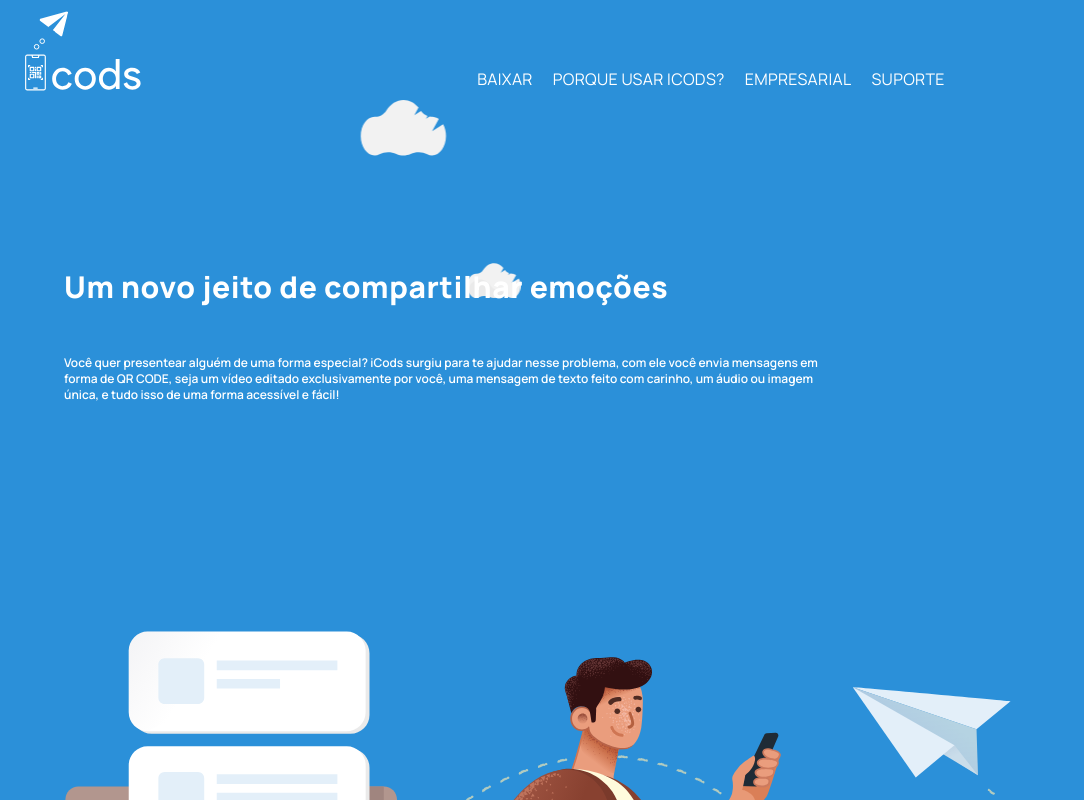
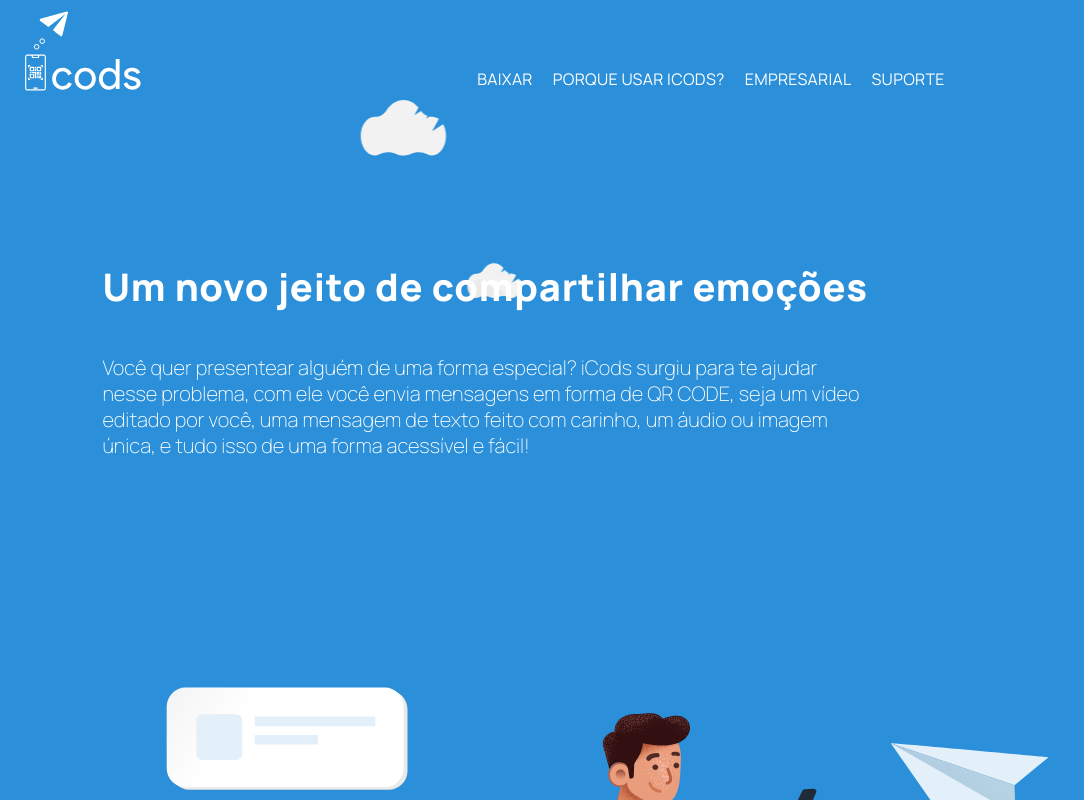
Before and after one commit to ICods-tech/icods-web, a Next.js app: page / in a window 1280 px wide. Shown: the whole page, without its empty margins (0-1084 px from the left). Built offline with nearby package versions, Linux system fonts and the light colour scheme.

Commit message:
adjust font weight in  home page.

```diff
--- a/components/Home/index.tsx
+++ b/components/Home/index.tsx
@@ -30,7 +30,7 @@ const Home = () => {
             <ContainerTextTitle>Um novo jeito de compartilhar emoções</ContainerTextTitle>
             <ContainerTextParagraph>
               Você quer presentear alguém de uma forma especial? iCods surgiu para te ajudar nesse problema,
-              com ele você envia mensagens em forma de QR CODE, seja um vídeo editado exclusivamente por você, uma mensagem de texto feito com carinho,
+              com ele você envia mensagens em forma de QR CODE, seja um vídeo editado por você, uma mensagem de texto feito com carinho,
               um áudio ou imagem única, e tudo isso de uma forma acessível e fácil!
             </ContainerTextParagraph>
             <Sapiens01 src='./images/sapiens01.svg' alt='sapiens one'/>
--- a/styles/globalStyle.ts
+++ b/styles/globalStyle.ts
@@ -21,8 +21,8 @@ const GlobalStyle = createGlobalStyle`
   }
 
   p {
-    font-weight: 600;
-    line-height: 16px;
+    font-weight: 200;
+    line-height: 26px;
   }
 `
 
--- a/styles/homePage.ts
+++ b/styles/homePage.ts
@@ -67,7 +67,7 @@ export const ContainerText = styled.div`
 
   width: 100%;
   height: 600px;
-  padding: 13% 5%;
+  padding: 13% 8%;
 
   color: #fff;
   font-style: normal;
@@ -75,19 +75,20 @@ export const ContainerText = styled.div`
 
 export const ContainerTextTitle = styled.h1`
   position: relative;
-  font-size: 30px;
+  font-size: 38px;
   margin: 0;
   margin-right: auto;
 
   z-index: 2;
 
-  min-width: 260px;
+  min-width: 220px;
   width: 60%;
 `;
 
 export const ContainerTextParagraph = styled.p`
+
   margin-top: 48px;
-  font-size: 12px;
+  font-size: 20px;
 
   z-index: 2;
 
```
